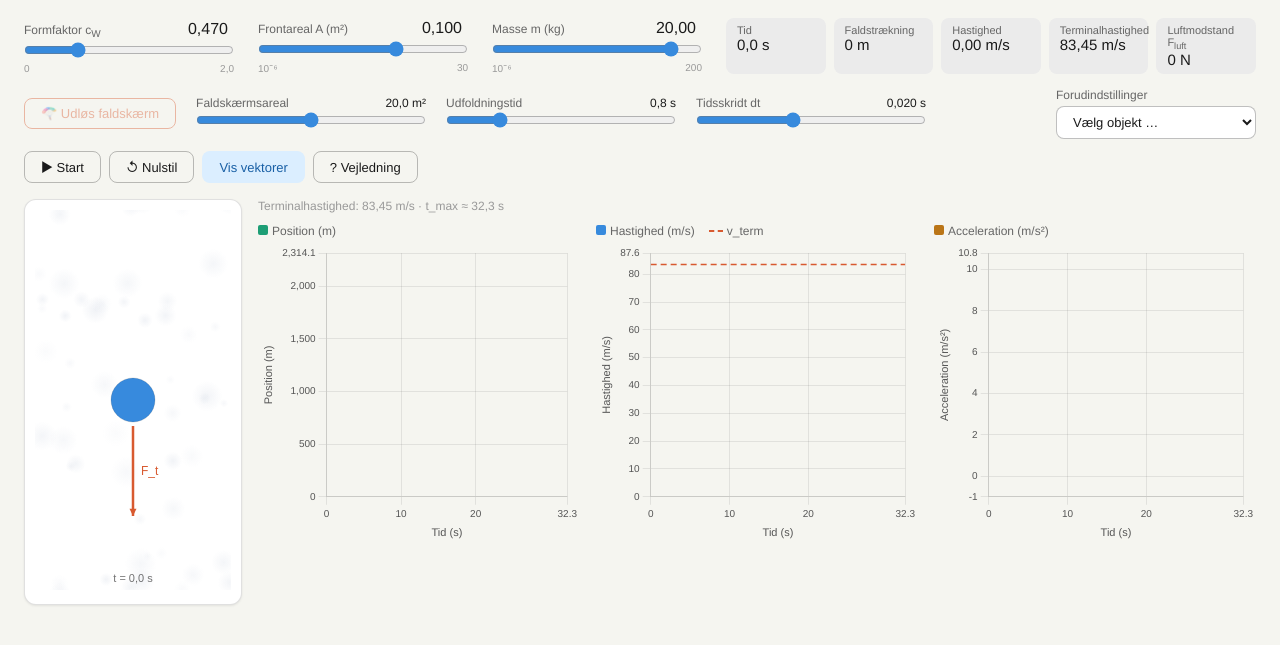
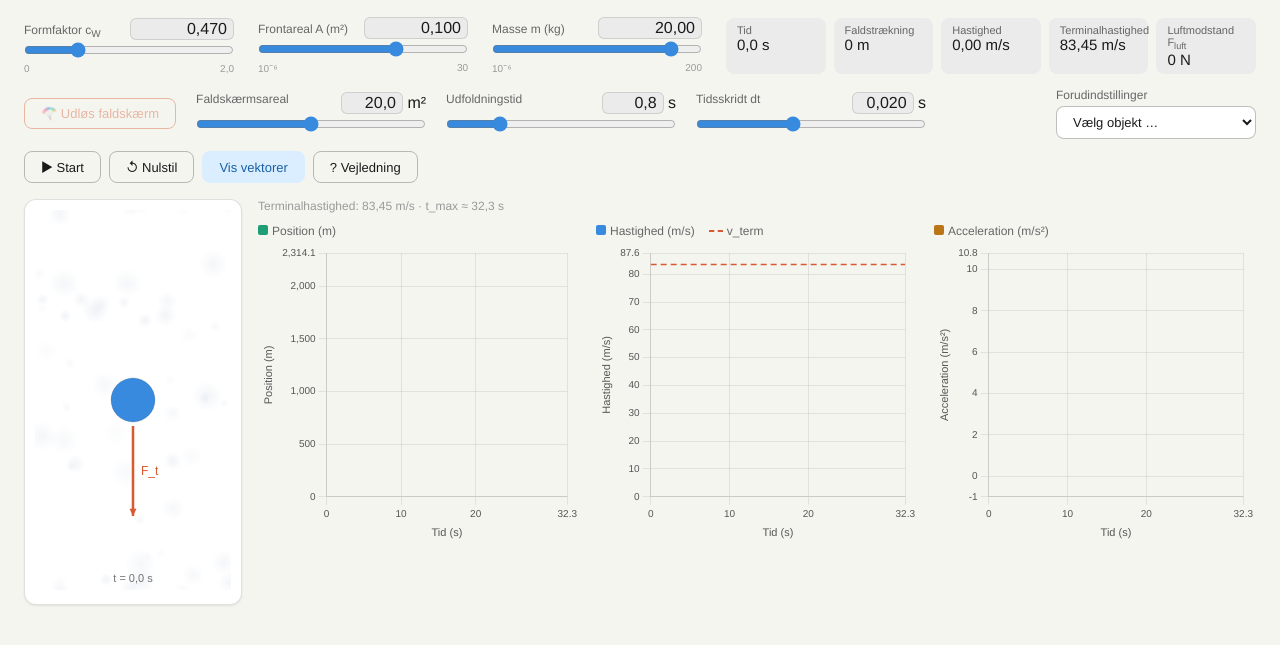
Before and after one commit to gunnargun63/Simuleringer-Mekanik, a plain HTML site: page fald-med-luftmodstand.html in a window 1280 px wide. Shown: the part 61-706 px from the top of the page. Drawn offline with nearby package versions, Linux system fonts and the light colour scheme.

Commit message:
Add files via upload

```diff
--- a/fald-med-luftmodstand.html
+++ b/fald-med-luftmodstand.html
@@ -87,11 +87,11 @@
   .param-head .val { font-size: 16px; font-weight: 500; font-variant-numeric: tabular-nums; }
   .val-input {
     font-family: inherit; text-align: right; color: var(--text);
-    background: transparent; border: 1px solid transparent; border-radius: 6px;
-    padding: 1px 5px; width: 100px; cursor: text;
+    background: var(--stat-bg); border: 1px solid var(--card-border); border-radius: 6px;
+    padding: 1px 6px; width: 104px; cursor: text;
   }
-  .val-input:hover { border-color: var(--card-border); }
-  .val-input:focus { outline: none; border-color: var(--blue); background: var(--card); }
+  .val-input:hover { border-color: var(--muted); }
+  .val-input:focus { outline: none; border-color: var(--blue); background: var(--card); box-shadow: 0 0 0 2px rgba(55,138,221,0.18); }
   input[type=range] { width: 100%; accent-color: var(--blue); margin-top: 2px; }
   .ctrl-minmax { display: flex; justify-content: space-between; font-size: 10px; color: var(--faint); margin-top: 1px; }
 
@@ -109,7 +109,14 @@
   .chute-ctrl { flex: 0 0 230px; }
   .chute-ctrl-head { display: flex; justify-content: space-between; font-size: 12px; }
   .chute-ctrl-head .lbl { color: var(--muted); }
-  .chute-ctrl-head .v { font-variant-numeric: tabular-nums; color: var(--text); }
+  .chute-ctrl-head .v { font-size: 16px; font-weight: 500; font-variant-numeric: tabular-nums; color: var(--text); }
+  .v-input {
+    font-family: inherit; font-size: 16px; font-weight: 500; text-align: right; color: var(--text);
+    background: var(--stat-bg); border: 1px solid var(--card-border); border-radius: 6px;
+    padding: 1px 6px; width: 62px; cursor: text; font-variant-numeric: tabular-nums;
+  }
+  .v-input:hover { border-color: var(--muted); }
+  .v-input:focus { outline: none; border-color: var(--blue); background: var(--card); box-shadow: 0 0 0 2px rgba(55,138,221,0.18); }
 
   .stat-row { display: flex; gap: 8px; flex: 1 1 440px; min-width: 0; }
   .stat { flex: 1 1 0; min-width: 96px; background: var(--stat-bg); border-radius: 8px; padding: 6px 11px; }
@@ -215,15 +222,15 @@
 <div class="chute-panel">
   <button id="btn-deploy" disabled>🪂 Udløs faldskærm</button>
   <div class="chute-ctrl">
-    <div class="chute-ctrl-head"><span class="lbl">Faldskærmsareal</span><span class="v" id="chute-a-val">20,0 m²</span></div>
+    <div class="chute-ctrl-head"><span class="lbl">Faldskærmsareal</span><span class="v"><input class="v-input" id="chute-a-val" type="text" inputmode="decimal" value="20,0"> m²</span></div>
     <input type="range" min="15" max="25" step="0.5" value="20" id="chute-a-slider">
   </div>
   <div class="chute-ctrl">
-    <div class="chute-ctrl-head"><span class="lbl">Udfoldningstid</span><span class="v" id="inflate-val">0,8 s</span></div>
+    <div class="chute-ctrl-head"><span class="lbl">Udfoldningstid</span><span class="v"><input class="v-input" id="inflate-val" type="text" inputmode="decimal" value="0,8"> s</span></div>
     <input type="range" min="0.2" max="3" step="0.1" value="0.8" id="inflate-slider">
   </div>
   <div class="chute-ctrl">
-    <div class="chute-ctrl-head"><span class="lbl">Tidsskridt dt</span><span class="v" id="dt-val">0,020 s</span></div>
+    <div class="chute-ctrl-head"><span class="lbl">Tidsskridt dt</span><span class="v"><input class="v-input" id="dt-val" type="text" inputmode="decimal" value="0,020"> s</span></div>
     <input type="range" min="0" max="1" step="0.0005" value="0.5" id="dt-slider">
   </div>
   <div class="preset-pick">
@@ -432,7 +439,7 @@ function wireParam(o){
   slider.addEventListener('input', function(){
     o.apply(fromPos());
     if (!editing) input.value = fmt(o.read());
-    clearPresetNote(); onConfigChange();
+    onConfigChange();
   });
   input.addEventListener('focus', function(){ editing = true; input.value = plainNum(o.read()); input.select(); });
   input.addEventListener('input', function(){
@@ -442,7 +449,7 @@ function wireParam(o){
     v = clamp(v);
     o.apply(v);
     slider.value = toPos(v);
-    clearPresetNote(); onConfigChange();
+    onConfigChange();
   });
   input.addEventListener('blur', function(){ editing = false; input.value = fmt(o.read()); });
   input.addEventListener('keydown', function(e){ if (e.key === 'Enter') input.blur(); });
@@ -460,21 +467,44 @@ wireParam({ slider: 'a-slider', input: 'a-val', log: true, min: A_MIN, max: A_MA
 wireParam({ slider: 'm-slider', input: 'm-val', log: true, min: M_MIN, max: M_MAX,
   read: function(){ return m; }, apply: function(v){ m = v; } });
 
-document.getElementById('chute-a-slider').addEventListener('input', function(e){
-  chuteArea = parseFloat(e.target.value);
-  document.getElementById('chute-a-val').textContent = fix(chuteArea, 1) + ' m²';
-});
-document.getElementById('inflate-slider').addEventListener('input', function(e){
-  inflateTime = parseFloat(e.target.value);
-  document.getElementById('inflate-val').textContent = fix(inflateTime, 1) + ' s';
-});
-document.getElementById('dt-slider').addEventListener('input', function(e){
-  dtUser = logVal(parseFloat(e.target.value), DT_MIN, DT_MAX);
-  document.getElementById('dt-val').textContent = fix(dtUser, 3) + ' s';
-});
+/* ── Faldskærm / dt: slider + redigerbart felt bundet sammen ── */
+function wireField(o){
+  var slider = document.getElementById(o.slider);
+  var input = document.getElementById(o.input);
+  var editing = false;
+  function clamp(v){ return Math.min(o.max, Math.max(o.min, v)); }
+  function toPos(v){ return o.log ? logPos(clamp(v), o.min, o.max) : v; }
+  function fromPos(){ return o.log ? logVal(parseFloat(slider.value), o.min, o.max) : parseFloat(slider.value); }
+  function display(){ return fix(o.get(), o.dec); }
+  slider.addEventListener('input', function(){
+    o.set(fromPos());
+    if (!editing) input.value = display();
+    if (o.onchange) o.onchange();
+  });
+  input.addEventListener('focus', function(){ editing = true; input.select(); });
+  input.addEventListener('input', function(){
+    var val = parseFloat(input.value.replace(/\s/g, '').replace(',', '.'));
+    if (isNaN(val)) return;
+    val = clamp(val);
+    o.set(val);
+    slider.value = toPos(val);
+    if (o.onchange) o.onchange();
+  });
+  input.addEventListener('blur', function(){ editing = false; input.value = display(); });
+  input.addEventListener('keydown', function(e){ if (e.key === 'Enter') input.blur(); });
+  input.value = display();
+  slider.value = toPos(o.get());
+}
+
+wireField({ slider: 'chute-a-slider', input: 'chute-a-val', log: false, min: 15, max: 25, dec: 1,
+  get: function(){ return chuteArea; }, set: function(v){ chuteArea = v; },
+  onchange: function(){ if (chuteActive) refreshTermLabel(); } });
+wireField({ slider: 'inflate-slider', input: 'inflate-val', log: false, min: 0.2, max: 3, dec: 1,
+  get: function(){ return inflateTime; }, set: function(v){ inflateTime = v; } });
+wireField({ slider: 'dt-slider', input: 'dt-val', log: true, min: DT_MIN, max: DT_MAX, dec: 3,
+  get: function(){ return dtUser; }, set: function(v){ dtUser = v; } });
 
 function onConfigChange(){ refreshTermLabel(); updateStats(); updateDeployBtn(); if (!running){ resetCharts(); drawSim(); } }
-function clearPresetNote(){ var s = document.getElementById('preset-select'); if (s) s.value = ''; }
 
 /* ── Presets (dropdown) ── */
 document.getElementById('preset-select').addEventListener('change', function(e){
@@ -860,8 +890,6 @@ function updateCharts(){
 
 /* ── Init ── */
 refreshParams();
-document.getElementById('dt-slider').value = logPos(dtUser, DT_MIN, DT_MAX);
-document.getElementById('dt-val').textContent = fix(dtUser, 3) + ' s';
 refreshTermLabel();
 updateStats();
 drawSim();
```
